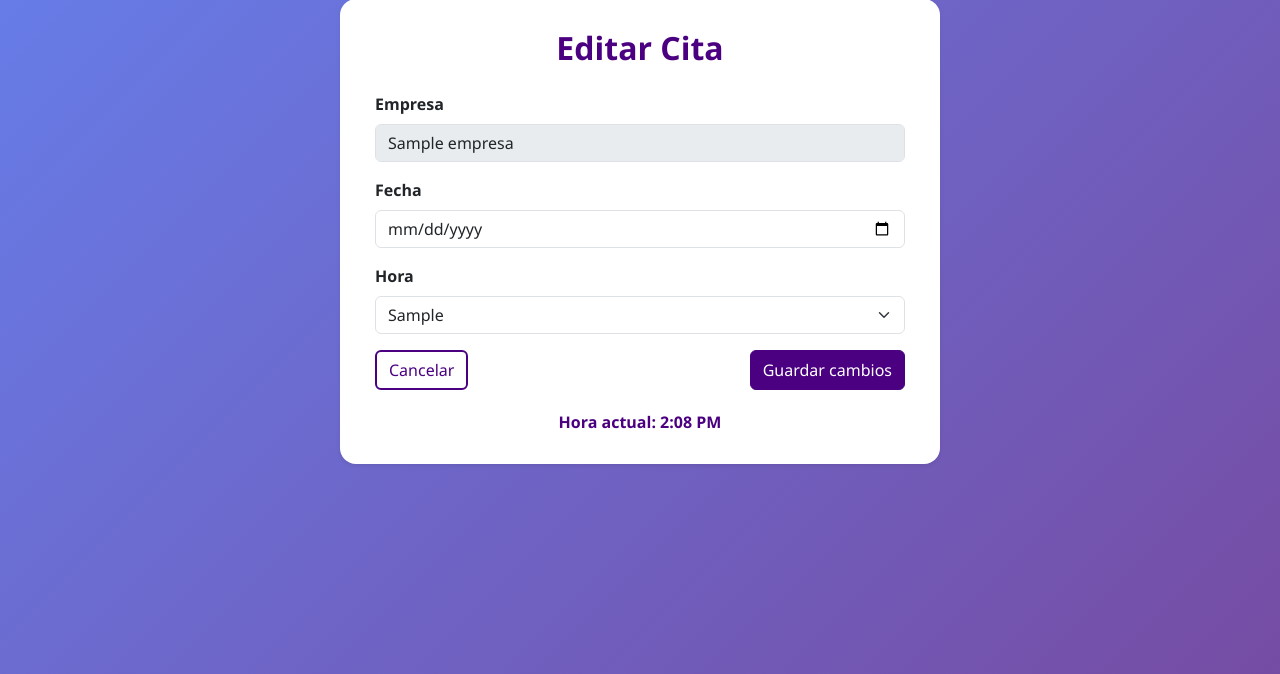
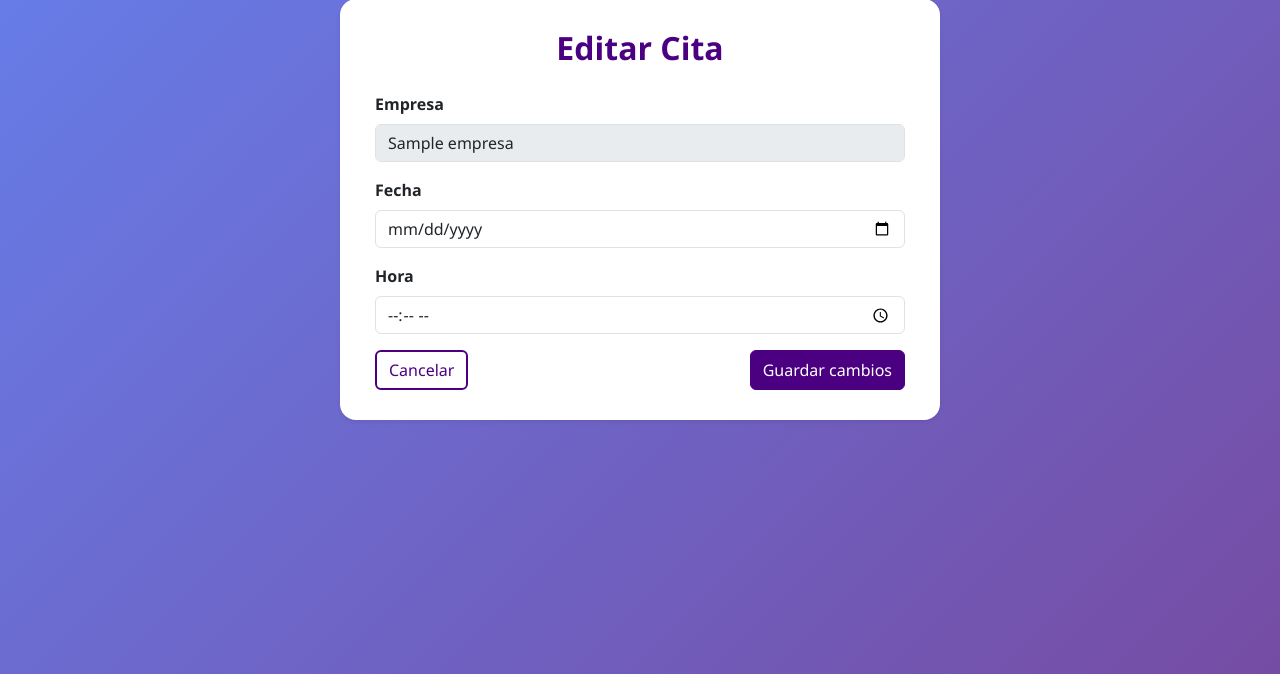
Before and after one commit to Garciayonatan/Gestiona_tu_citas, a Django app: template templates/app/editar_cita.html in a window 1280 px wide. Shown: the part 81-755 px from the top of the page. Run offline with Django 5.2, Linux system fonts and the light colour scheme; tables that the repository leaves empty hold one stand-in row (values such as "Sample post"); the template is opened without the code that fills it: values that come from a table or form of the project are taken from there, most other values are stand-ins (such as "Sample title", 1, 10 or a date in 2020).

Commit message:
Descripción de los cambios realizados

```diff
--- a/templates/app/editar_cita.html
+++ b/templates/app/editar_cita.html
@@ -57,13 +57,6 @@
             border-radius: 8px;
             font-weight: 600;
         }
-        .hora-actual {
-            margin-top: 20px;
-            text-align: center;
-            font-size: 1rem;
-            color: #4b0082;
-            font-weight: 600;
-        }
     </style>
 </head>
 <body>
@@ -113,16 +106,10 @@
                 {% endif %}
             </div>
 
-            <!-- Hora como select personalizado -->
+            <!-- Hora -->
             <div class="mb-3">
-                <label class="form-label fw-semibold" for="hora">Hora</label>
-                <select class="form-select" name="hora" id="hora" required>
-                    {% for h in horas_disponibles %}
-                        <option value="{{ h.0 }}" {% if h.0 == cita.hora|stringformat:"s" %}selected{% endif %}>
-                            {{ h.1 }}
-                        </option>
-                    {% endfor %}
-                </select>
+                <label class="form-label fw-semibold" for="{{ form.hora.id_for_label }}">Hora</label>
+                {{ form.hora }}
                 {% if form.hora.errors %}
                     <div class="text-danger small mt-1">
                         {{ form.hora.errors|striptags }}
@@ -136,26 +123,9 @@
                 <button type="submit" class="btn btn-primary">Guardar cambios</button>
             </div>
         </form>
-
-        <!-- Hora actual del sistema -->
-        <div class="hora-actual">
-            Hora actual: <span id="horaActual">--:-- --</span>
-        </div>
     </div>
 
-    <!-- Bootstrap JS + Hora actual script -->
+    <!-- Bootstrap JS -->
     <script src="https://cdn.jsdelivr.net/npm/bootstrap@5.3.0/dist/js/bootstrap.bundle.min.js"></script>
-    <script>
-        function actualizarHoraActual() {
-            const ahora = new Date();
-            let horas = ahora.getHours();
-            const minutos = ahora.getMinutes().toString().padStart(2, '0');
-            const ampm = horas >= 12 ? 'PM' : 'AM';
-            horas = horas % 12 || 12;
-            document.getElementById('horaActual').textContent = `${horas}:${minutos} ${ampm}`;
-        }
-        actualizarHoraActual();
-        setInterval(actualizarHoraActual, 60000); // actualiza cada minuto
-    </script>
 </body>
 </html>
```
